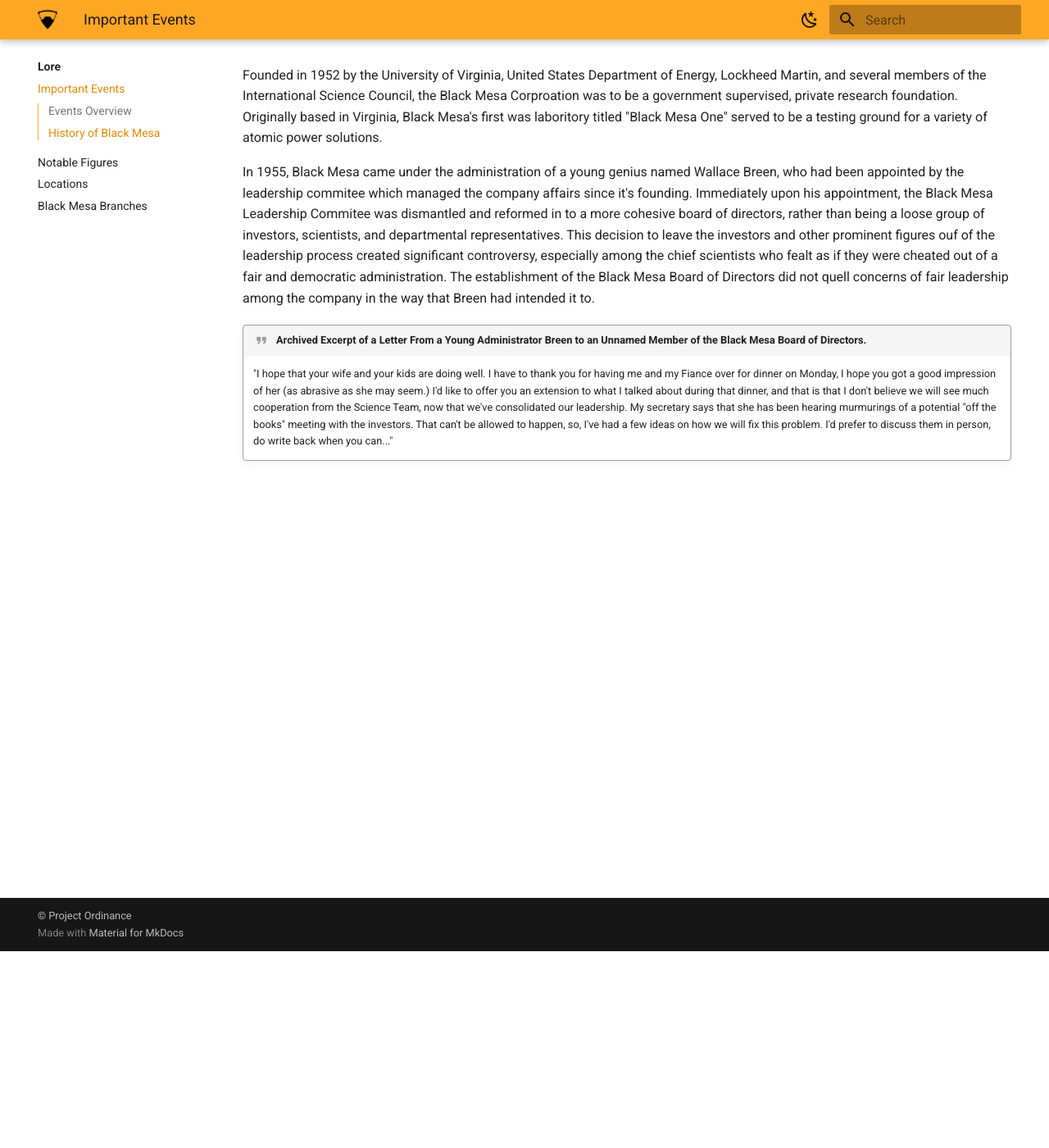
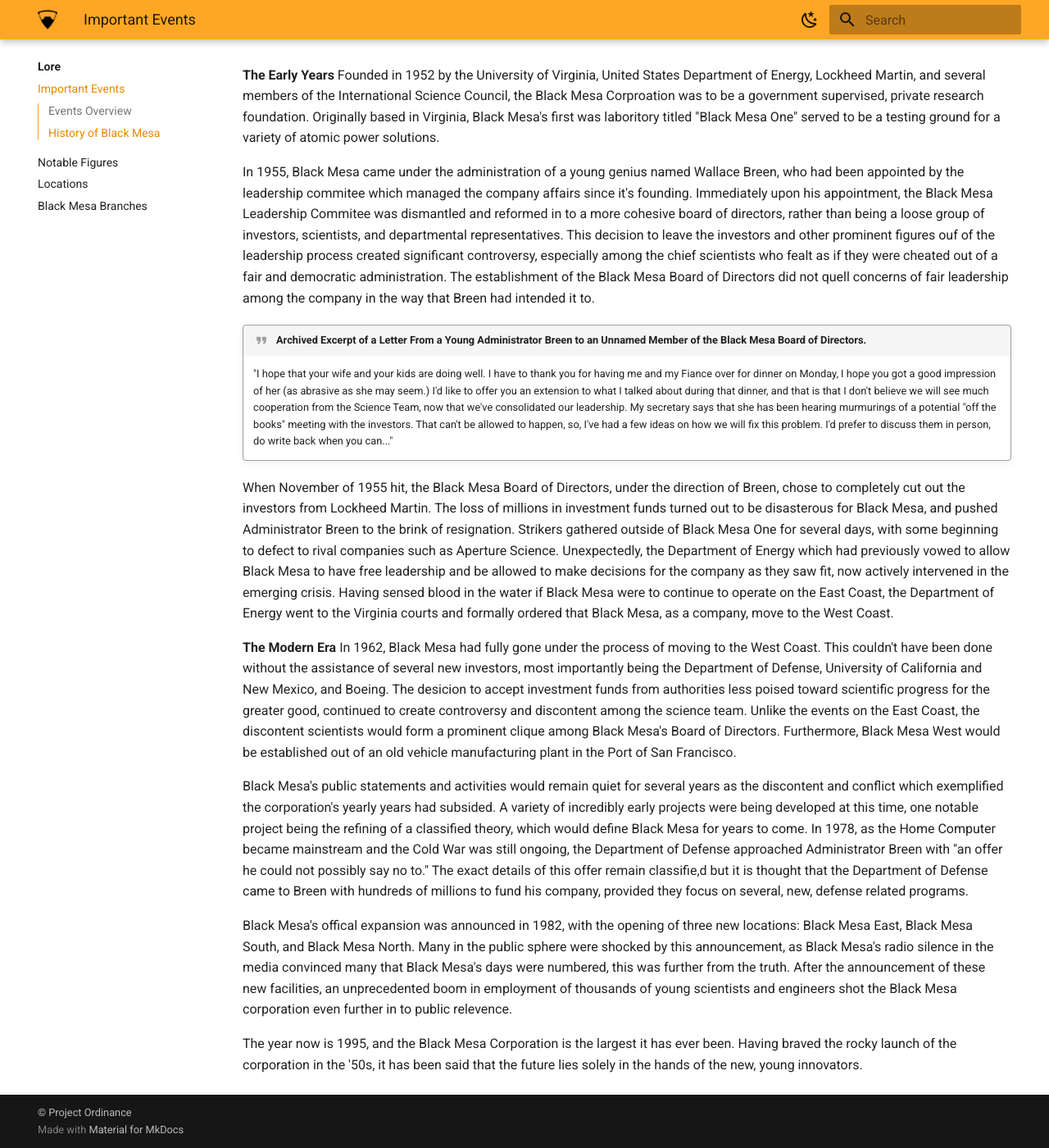
Before and after one commit to Project-Ordinance/website-wiki, an MkDocs documentation site: the page built from docs/lore/events.md, in a window 1280 px wide and 1400 px high, scrolled down 240 px. Shown: the whole window at 82% size. Built offline with MkDocs 1.6.1 and Material for MkDocs 9.7.7, drawn with Linux system fonts in a browser that asks for light colours.

Commit message:
Black Mesa Overview and History v1

```diff
--- a/docs/lore/events.md
+++ b/docs/lore/events.md
@@ -2,9 +2,22 @@
 ## Events Overview
 
 # History of Black Mesa
+
+**The Early Years**
 Founded in 1952 by the University of Virginia, United States Department of Energy, Lockheed Martin, and several members of the International Science Council, the Black Mesa Corproation was to be a government supervised, private research foundation. Originally based in Virginia, Black Mesa's first was laboritory titled "Black Mesa One" served to be a testing ground for a variety of atomic power solutions.
 
  In 1955, Black Mesa came under the administration of a young genius named Wallace Breen, who had been appointed by the leadership commitee which managed the company affairs since it's founding. Immediately upon his appointment, the Black Mesa Leadership Commitee was dismantled and reformed in to a more cohesive board of directors, rather than being a loose group of investors, scientists, and departmental representatives. This decision to leave the investors and other prominent figures ouf of the leadership process created significant controversy, especially among the chief scientists who fealt as if they were cheated out of a fair and democratic administration. The establishment of the Black Mesa Board of Directors did not quell concerns of fair leadership among the company in the way that Breen had intended it to.
 
 !!! quote "Archived Excerpt of a Letter From a Young Administrator Breen to an Unnamed Member of the Black Mesa Board of Directors."
     "I hope that your wife and your kids are doing well. I have to thank you for having me and my Fiance over for dinner on Monday, I hope you got a good impression of her (as abrasive as she may seem.) I'd like to offer you an extension to what I talked about during that dinner, and that is that I don't believe we will see much cooperation from the Science Team, now that we've consolidated our leadership. My secretary says that she has been hearing murmurings of a potential "off the books" meeting with the investors. That can't be allowed to happen, so, I've had a few ideas on how we will fix this problem. I'd prefer to discuss them in person, do write back when you can..."
+
+When November of 1955 hit, the Black Mesa Board of Directors, under the direction of Breen, chose to completely cut out the investors from Lockheed Martin. The loss of millions in investment funds turned out to be disasterous for Black Mesa, and pushed Administrator Breen to the brink of resignation. Strikers gathered outside of Black Mesa One for several days, with some beginning to defect to rival companies such as Aperture Science. Unexpectedly, the Department of Energy which had previously vowed to allow Black Mesa to have free leadership and be allowed to make decisions for the company as they saw fit, now actively intervened in the emerging crisis. Having sensed blood in the water if Black Mesa were to continue to operate on the East Coast, the Department of Energy went to the Virginia courts and formally ordered that Black Mesa, as a company, move to the West Coast.
+
+**The Modern Era**
+In 1962, Black Mesa had fully gone under the process of moving to the West Coast. This couldn't have been done without the assistance of several new investors, most importantly being the Department of Defense, University of California and New Mexico, and Boeing. The desicion to accept investment funds from authorities less poised toward scientific progress for the greater good, continued to create controversy and discontent among the science team. Unlike the events on the East Coast, the discontent scientists would form a prominent clique among Black Mesa's Board of Directors. Furthermore, Black Mesa West would be established out of an old vehicle manufacturing plant in the Port of San Francisco.
+
+Black Mesa's public statements and activities would remain quiet for several years as the discontent and conflict which exemplified the corporation's yearly years had subsided. A variety of incredibly early projects were being developed at this time, one notable project being the refining of a classified theory, which would define Black Mesa for years to come. In 1978, as the Home Computer became mainstream and the Cold War was still ongoing, the Department of Defense approached Administrator Breen with "an offer he could not possibly say no to." The exact details of this offer remain classifie,d but it is thought that the Department of Defense came to Breen with hundreds of millions to fund his company, provided they focus on several, new, defense related programs.
+
+Black Mesa's offical expansion was announced in 1982, with the opening of three new locations: Black Mesa East, Black Mesa South, and Black Mesa North. Many in the public sphere were shocked by this announcement, as Black Mesa's radio silence in the media convinced many that Black Mesa's days were numbered, this was further from the truth. After the announcement of these new facilities, an unprecedented boom in employment of thousands of young scientists and engineers shot the Black Mesa corporation even further in to public relevence.
+
+The year now is 1995, and the Black Mesa Corporation is the largest it has ever been. Having braved the rocky launch of the corporation in the '50s, it has been said that the future lies solely in the hands of the new, young innovators.
```
